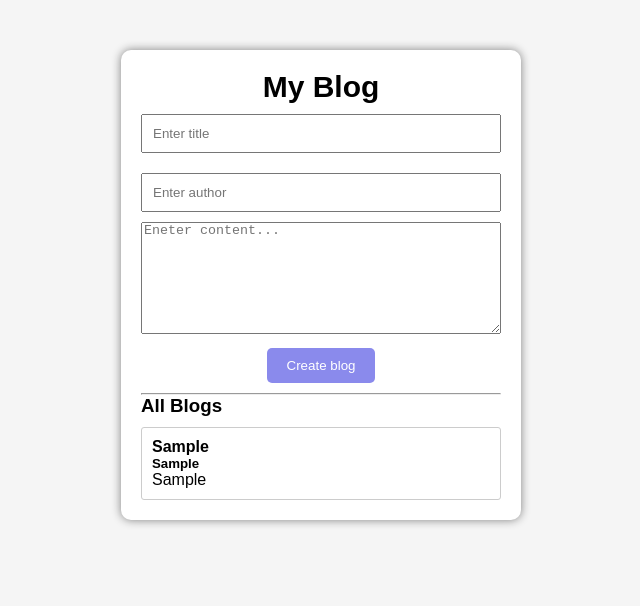
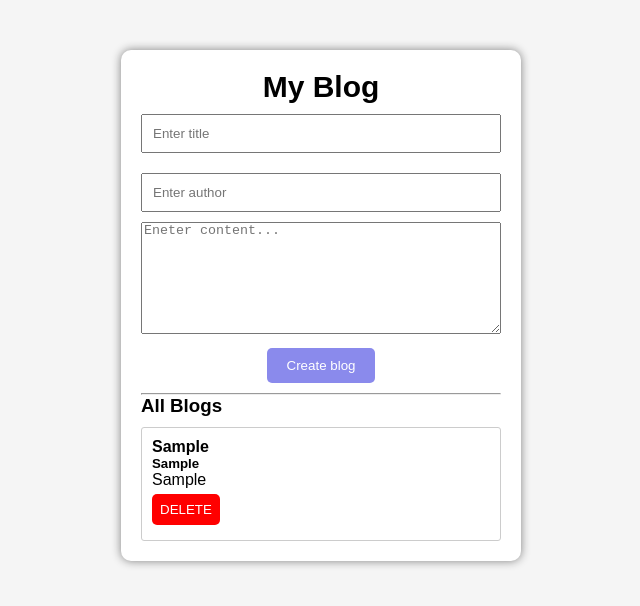
Before and after one commit to Mistrygeeta/BlogAPI-Project, a React app in the folder frontend/: page / in a window 1280 px wide. Both pictures are taken after typing "Sample", "Sample", "Sample" into the empty fields and a click on the button "Create blog". Shown: the top 606 px of the page, without its empty margins (319-959 px from the left). Built offline with nearby package versions, Linux system fonts and the light colour scheme; the HTML template or start-up script is replaced by a standard one.

Commit message:
add delete functionality for blogs in App component

```diff
--- a/frontend/src/App.css
+++ b/frontend/src/App.css
@@ -57,3 +57,9 @@ button{
   margin-top: 10px;
   padding: 10px;
 }
+
+.card > button{
+  background: red;
+  margin: 5px 0;
+  padding: 8px;
+}
--- a/frontend/src/App.jsx
+++ b/frontend/src/App.jsx
@@ -27,6 +27,11 @@ const App = () => {
     })
   };
 
+  const deleteBlog = (id)=>{
+    const upadatedBlogs = blogs.filter((blog)=>blog.id !== id);
+    setBlogs(upadatedBlogs)
+  };
+
   const handleChange = (e)=>{
     setForm({
       ...form,
@@ -50,6 +55,8 @@ const App = () => {
           <h4>{blog.title}</h4>
           <h5>{blog.author}</h5>
           <p>{blog.content}</p>
+
+          <button onClick={()=> deleteBlog(blog.id)}>DELETE</button>
         </div>
       ))}
     </div>
```
